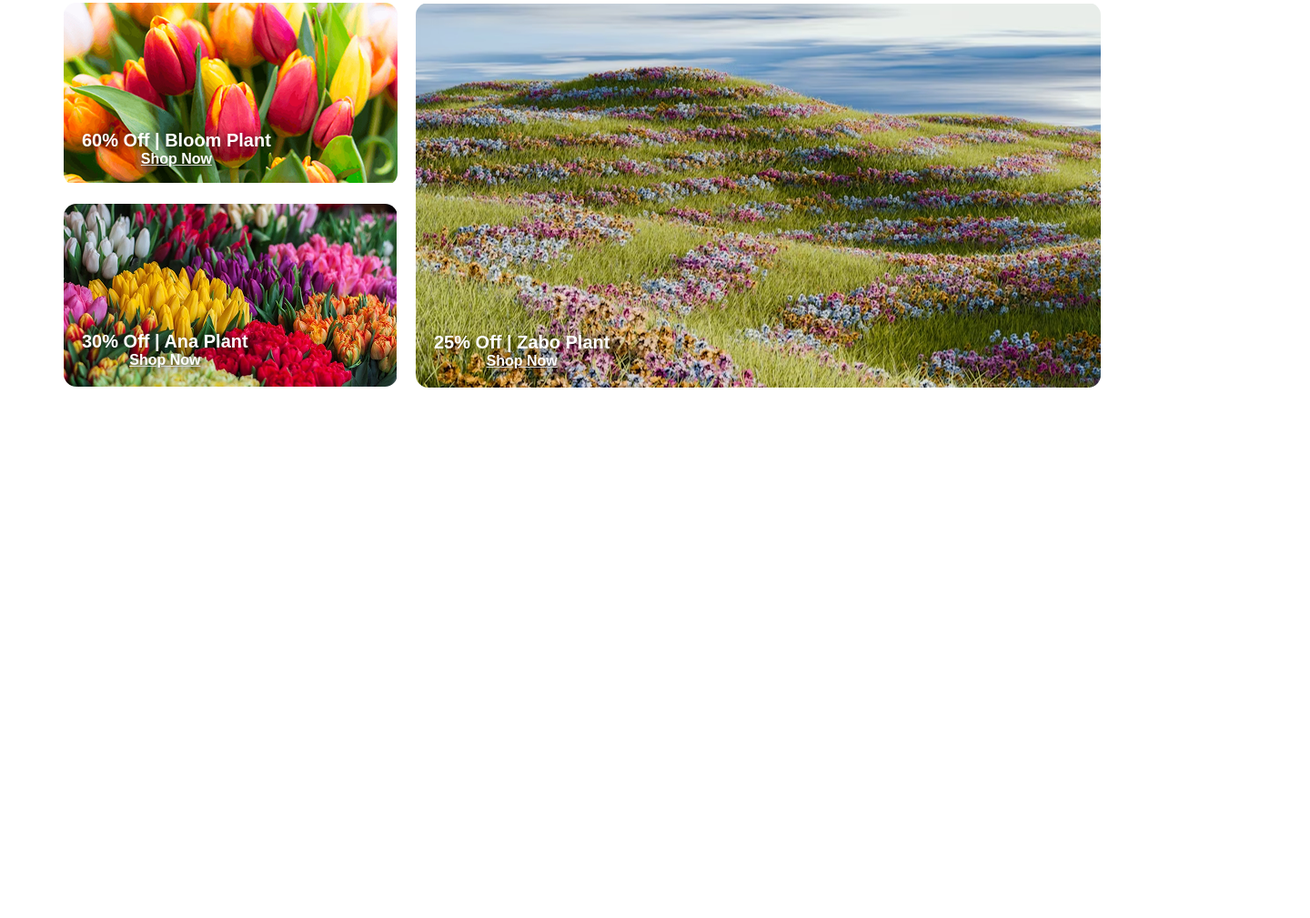
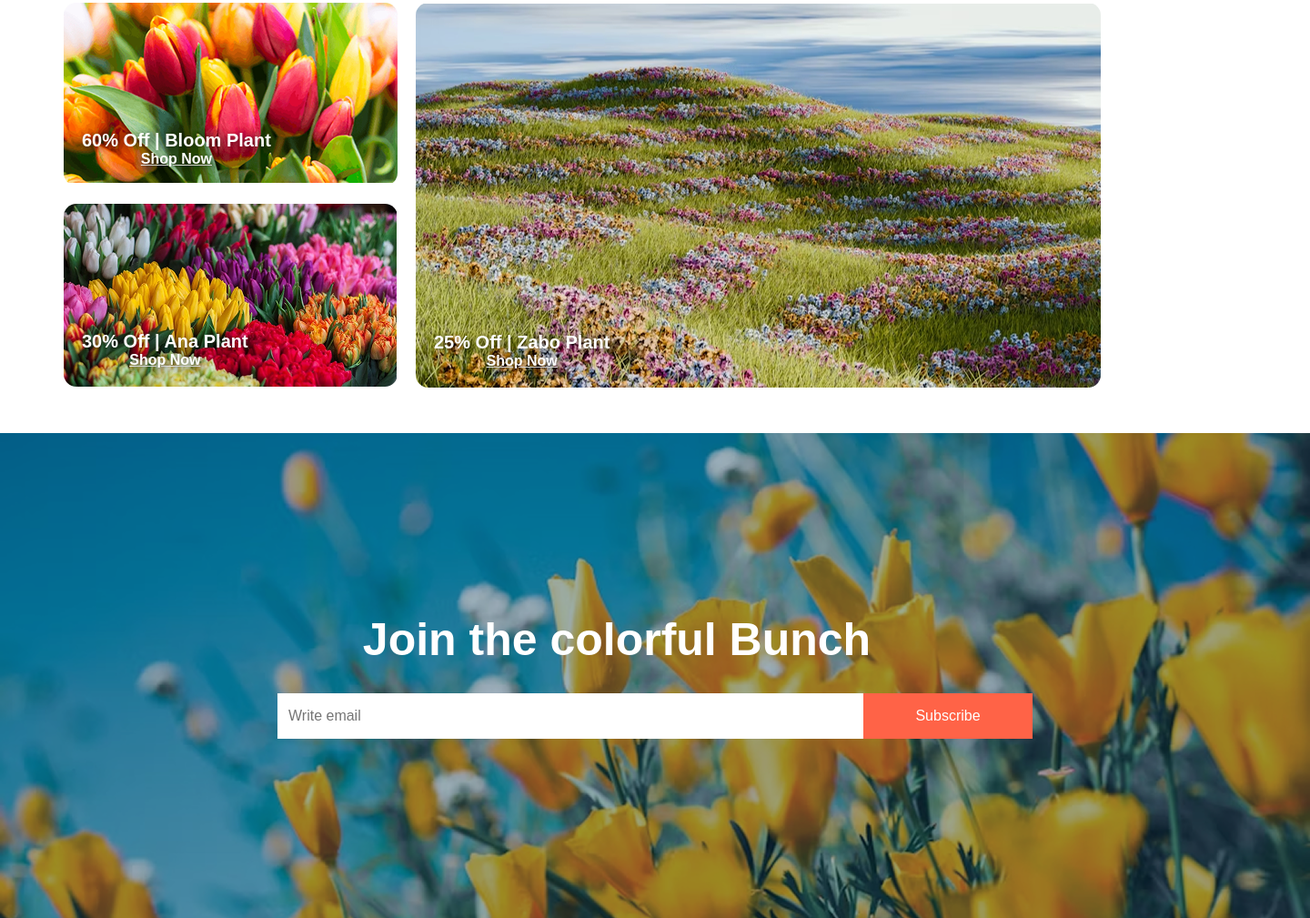
Before and after one commit to tanjil-chowdhury/flowerShop, a plain HTML site: page index.html in a window 1280 px wide. Shown: the part 2513-3522 px from the top of the page at 91% size, 1440 px wide, since content can reach past the window. Before the commit the page ends 2939 px from the top, so only its background shows below. Drawn offline with Linux system fonts and the light colour scheme.

Commit message:
subscribe add

```diff
--- a/index.html
+++ b/index.html
@@ -156,15 +156,14 @@
       <!-- latest deals section -->
 
       <section class="latest-deals container">
-        <h2> <span class="latest">Latest</span> Deals</h2>
+        <h2><span class="latest">Latest</span> Deals</h2>
         <p>
           Indulge your senses with the beauty and fragrance of our fresh flower
-          shop. From <br> classic roses to exotic blooms, we offer a wide variety of
-          fresh.
+          shop. From <br />
+          classic roses to exotic blooms, we offer a wide variety of fresh.
         </p>
 
         <div class="deals-container">
-
           <div class="deal-left">
             <div class="deal">
               <img src="./assets/deal-ana.png" alt="Bloom Plant" />
@@ -190,6 +189,18 @@
           </div>
         </div>
       </section>
+
+      <!-- subscribe section -->
+
+      <section class="subscribe-section">
+        <div class="subscribe-content">
+          <h2>Join the colorful Bunch</h2>
+          <div class="subscribe-form">
+            <input type="email" placeholder="Write email" id="email" required />
+            <button type="submit" class="subscribe-button">Subscribe</button>
+          </div>
+        </div>
+      </section>
     </header>
   </body>
 </html>
--- a/style.css
+++ b/style.css
@@ -342,3 +342,66 @@ body {
   bottom: 20px;
   left: 20px;
 } */
+
+/* subscribe style */
+
+/* Subscribe Section */
+.subscribe-section {
+  background-image: url('./assets/news-letter-bg.png'); /* Add your background image link here */
+  background-size: cover;
+  background-position: center;
+  padding: 50px 20px;
+  display: flex;
+  justify-content: center;
+  align-items: center;
+  height: 100vh;
+  width: 1440px;
+  height: 533px;
+  margin-top: 50px;
+}
+
+.subscribe-content {
+  text-align: center;
+  color: white;
+}
+
+.subscribe-content h2 {
+  font-size: 50px;
+  font-weight: bold;
+  margin-bottom: 20px;
+  font-weight: bold;
+  width: 586px;
+  height: 68px;
+  margin-left: 80px;
+}
+
+.subscribe-form {
+  display: flex;
+  justify-content: center;
+  align-items: center;
+  margin-top: 20px;
+  width: 830px;
+  height: 50px;
+}
+
+.subscribe-form input {
+  padding: 10px;
+  font-size: 16px;
+  width: 644px;
+  height: 50px;
+  /* margin-right: 10px; */
+  border: 2px solid #fff;
+
+  outline: none;
+}
+
+.subscribe-button {
+  padding: 12px 25px;
+  background-color: #ff6347;
+  color: white;
+  font-size: 16px;
+  border: none;
+
+  width: 186px;
+  height: 50px;
+}
```
Lines whose indentation alone changed are shown as unchanged.
